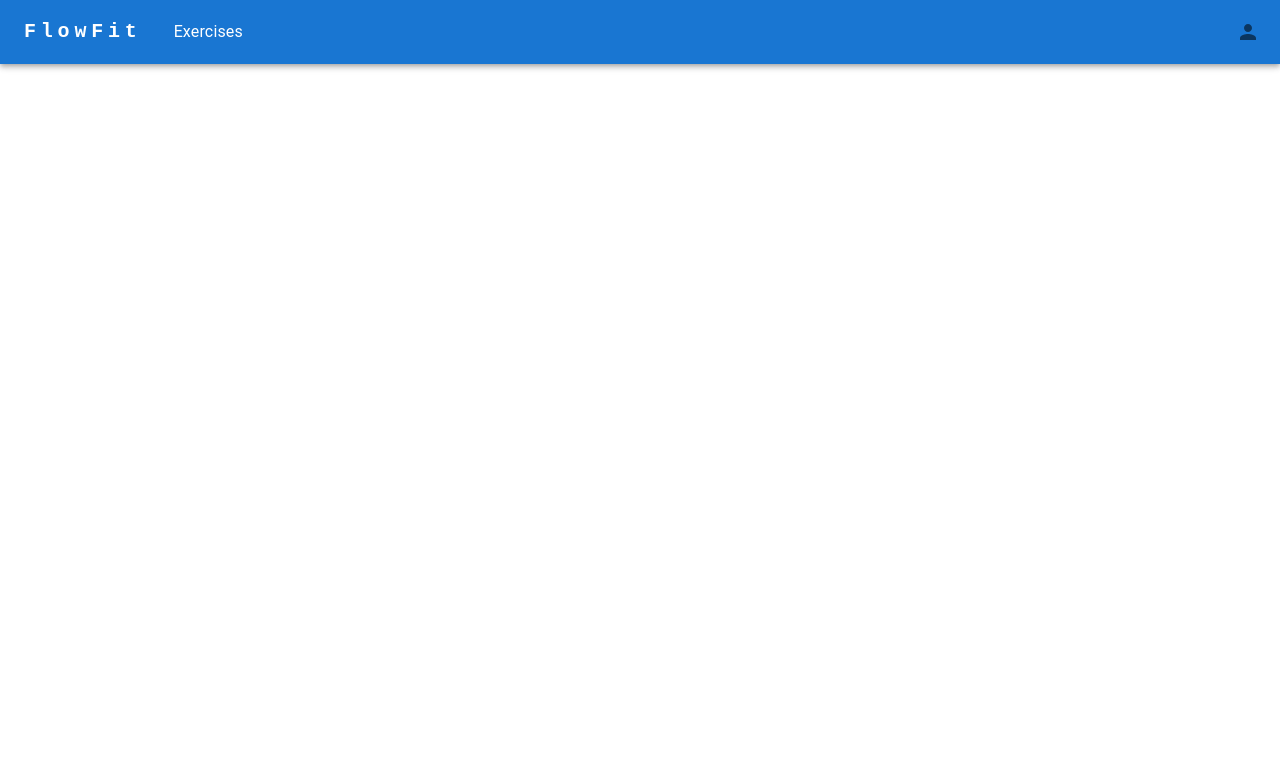
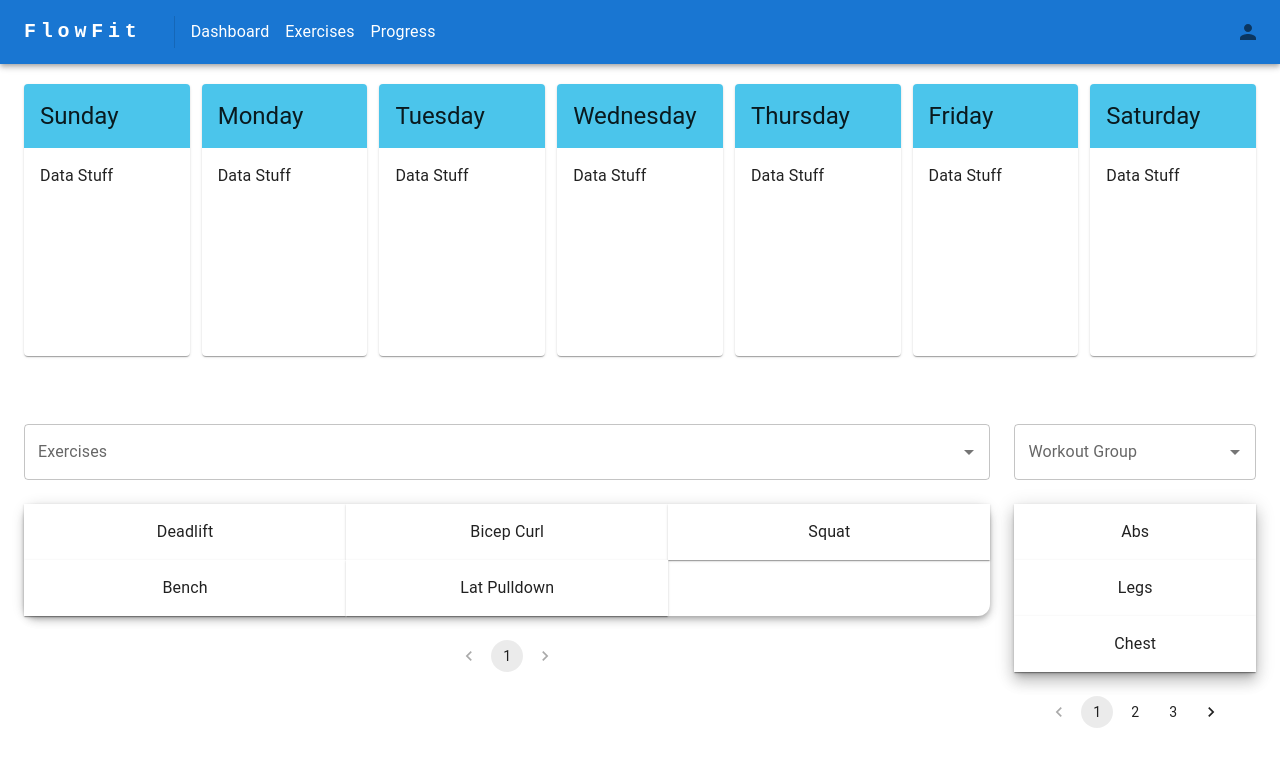
Before and after one commit to hwuialnlg/flowfit-frontend, a React (Create React App) app: page /exercises in a window 1280 px wide. Before the commit this address had no page. Shown: the top 766 px of the page. Built offline with nearby package versions, Linux system fonts and the light colour scheme.

Commit message:
more mvp structures

```diff
--- a/src/App.tsx
+++ b/src/App.tsx
@@ -4,6 +4,7 @@ import './App.css';
 import Home from './pages/Home.tsx';
 import NavBar from './components/NavBar.tsx';
 import Login from './pages/Login.tsx';
+import Exercises from './pages/Exercises.tsx'
 
 export default function App() {
     return (
@@ -11,7 +12,9 @@ export default function App() {
             <NavBar/>
             <Routes>
                 <Route path="/" element={<Home />}/>
+                <Route path="/dashboard" element={<Home />}/>
                 <Route path="/login" element={<Login />}/>
+                <Route path="/exercises" element={<Exercises />}/>
             </Routes>
         </BrowserRouter>
     )
--- a/src/components/NavBar.tsx
+++ b/src/components/NavBar.tsx
@@ -1,12 +1,12 @@
 import React, { useState } from "react";
 import Box from '@mui/material/Box';
-import { AppBar, IconButton, Stack, Toolbar, Typography } from "@mui/material";
+import { AppBar, Divider, IconButton, Stack, Toolbar, Typography } from "@mui/material";
 import { useNavigate } from "react-router";
 import { Person } from "@mui/icons-material"
 
 export default function NavBar() {
     const navigate = useNavigate();
-    const [pages, setPages] = useState(["Exercises"])
+    const [pages, setPages] = useState(["Dashboard", "Exercises", "Progress"])
     return (
         <AppBar position={'static'}>
             <Toolbar sx={{display: 'flex', justifyContent: 'space-between'}}>
@@ -29,10 +29,12 @@ export default function NavBar() {
                         FlowFit
                     </Typography>
 
+                    <Divider orientation='vertical' flexItem></Divider>
+
                     {
                         pages.map((page) => {
                             return (
-                                <Typography alignContent={'center'} textAlign={'center'}>{page}</Typography>
+                                <Typography onClick={() => navigate(`/${page.toLowerCase()}`)} alignContent={'center'} textAlign={'center'}>{page}</Typography>
                             )
                         })
                     }
--- a/src/components/Weekly.tsx
+++ b/src/components/Weekly.tsx
@@ -1,16 +1,26 @@
-import { Card, CardContent, Typography } from "@mui/material";
+import { Card, CardContent, CardHeader, Typography } from "@mui/material";
 import { Box } from "@mui/system";
 import React from "react";
 
-export default function Weekly() {
+interface WeeklyProps {
+    width: string,
+    height: string,
+}
+
+export default function Weekly(weekly : WeeklyProps) {
     return (
-        <Box display="flex" flexDirection={"row"} sx={{width: '100%', height: '40%'}}>
+        <Box display="flex" flexDirection={"row"} sx={{width: weekly.width, height: weekly.height}} columnGap={1.5}>
             {
                 ["Sunday", "Monday", "Tuesday", "Wednesday", "Thursday", "Friday", "Saturday"].map((val) => {
                     return (
                         <Card sx={{flex: 1, height: '80%'}}>
+                            <CardHeader title={val}
+                                sx={{
+                                    backgroundColor: "#4BC5EB"
+                                }}
+                            />
                             <CardContent>
-                                <Typography>{val}</Typography>
+                                <Typography>Data Stuff</Typography>
                             </CardContent>
                         </Card>
                     )
--- /dev/null
+++ b/src/pages/Exercises.tsx
@@ -0,0 +1,152 @@
+import { Autocomplete, Card, CardHeader, Container, Grid, Grid2, Pagination, Paper, Skeleton, Stack, TextField, Typography } from "@mui/material";
+import React, { useState } from "react";
+import Weekly from "../components/Weekly.tsx";
+
+export default function Exercises() {
+    const [exercises, setExercises] = useState(
+        [
+            "Deadlift", "Bicep Curl", "Squat", "Bench", "Lat Pulldown",
+        ]
+    )
+    const [page, setPage] = useState(1)
+    const [filter, setFilter] = useState("")
+    const [workoutGroups, setWorkoutGroups] = useState([
+        "Abs", "Legs", "Chest", "Back", "Shoulders", "Biceps", "Cardio"
+    ])
+    const [workoutGroupPage, setWorkoutGroupPage] = useState(1)
+
+    return (
+        <Container maxWidth='xl'
+            sx={{
+                height: '90vh',
+                display: 'flex',
+                p: 2.5,
+                flexDirection: 'column'
+            }}
+        >
+            {/* Weekly Schedule --> Droppable*/}
+            <Stack flexDirection='row'
+                sx={{
+                    display: 'flex',
+                    width: '100%',
+                    height: '50%',
+                    columnGap: 4
+                }}
+            >
+                <Weekly width={"100%"} height={"100%"}></Weekly>
+                {/* <DonutGraph/> */}
+            </Stack>
+
+            {/* Paginated Grid --> Draggable */}
+            {/* Exercise Grid */}
+            <Stack
+                sx={{
+                    width: '100%',
+                    columnGap: 3,
+                    flexDirection: 'row'
+                }}
+            >
+                <Stack
+                    sx={{
+                        width: '80%',
+                        rowGap: 3
+                    }}
+                >
+                    <Autocomplete
+                        value={filter}
+                        onChange={(e, v) => (v === null ? setFilter("") : setFilter(String(v)))}
+                        renderInput={(props) => <TextField {...props} label={"Exercises"}></TextField>}
+                        options={exercises}
+                        getOptionLabel={(option) => option}
+                        isOptionEqualToValue={(option, value) => option.toLowerCase().trim().includes(value.toLowerCase().trim())}
+                        filterOptions={(options, state) => options.filter((option) => option.toLowerCase().trim().includes(state.inputValue.toLowerCase().trim()))}
+                    />
+
+                    <Grid
+                        sx={{
+                            borderRadius: 3,
+                            display: 'flex',
+                        }}
+                        component={Paper}
+                        elevation={5}
+                        container
+                    >
+                        {
+                            exercises.slice((page - 1) * 9, Math.min(9 * page, exercises.length)).filter((val) => (filter !== "" ? val === filter : val)).map((val, idx) => {
+                                return (
+                                    <Grid item xs={4} key={idx}>
+                                        <Card sx={{borderRadius: 0}} elevation={1}>
+                                            <CardHeader title={<Typography textAlign={'center'}>{val}</Typography>}></CardHeader>
+                                        </Card>
+                                    </Grid>
+                                )
+                            })
+                        }
+                        {
+                            Math.min(9 * page, exercises.length) === exercises.length &&
+                                Array.from({length: (9 * page) - exercises.length}).map((_, idx) => {
+                                    return (
+                                        <Grid item xs={4} key={idx}></Grid>
+                                    )
+                                })
+                        }
+                    </Grid>
+                    {
+                        exercises.length > 0 &&
+                            <Pagination
+                                sx={{
+                                    display: 'flex',
+                                    justifyContent: 'center',
+                                    alignContent: 'center'
+                                }}
+                                count={Math.ceil(exercises.length / 9)} onChange={(_, v) => {console.log(v); setPage(v)}}
+                            />
+                    }
+                </Stack>
+                <Stack width={'20%'} rowGap={3}>
+                    <Autocomplete
+                        options={workoutGroups}
+                        renderInput={(props) => <TextField {...props} label="Workout Group"></TextField>}
+                    />
+
+                    <Grid container
+                        component={Paper}
+                        elevation={10}
+                    >
+                        {
+                            workoutGroups.slice((workoutGroupPage - 1) * 3, Math.min(workoutGroupPage * 3, workoutGroups.length)).map((val, idx) => {
+                                return (
+                                    <Grid item xs={12} key={idx}>
+                                        <Card sx={{borderRadius: 0}}>
+                                            <CardHeader title={<Typography textAlign={'center'}>{val}</Typography>}></CardHeader>
+                                        </Card>
+                                    </Grid>
+                                )
+                            })
+                        }
+                        {
+                            Math.min(3 * workoutGroupPage, workoutGroups.length) === workoutGroups.length &&
+                                Array.from({length: (3 * page) - workoutGroups.length}).map((_, idx) => {
+                                    return (
+                                        <Grid item xs={4} key={idx}>
+                                            <Card>
+                                                <CardHeader title={""}></CardHeader>
+                                            </Card>
+                                        </Grid>
+                                    )
+                                })
+                        }
+                    </Grid>
+                    <Pagination
+                        sx={{
+                            display: 'flex',
+                            justifyContent: 'center',
+                            alignContent: 'center'
+                        }}
+                        count={Math.ceil(workoutGroups.length / 3)} onChange={(_, v) => setWorkoutGroupPage(v)}
+                    />
+                </Stack>
+            </Stack>
+        </Container>
+    )
+}
--- a/src/pages/Home.tsx
+++ b/src/pages/Home.tsx
@@ -12,7 +12,7 @@ export default function Home() {
             <Stack flexDirection={"column"} width="100%" rowGap={2}>
                 <br/>
                 <Graph/>
-                <Weekly></Weekly>
+                <Weekly width={"100%"} height={"40%"}/>
             </Stack>
 
             {/* Customizable Columns of Data Features */}
```
Also changed, not shown: src/components/DonutGraph.tsx (added, +14 -0 lines), src/pages/Profile.tsx (added, +9 -0 lines).
